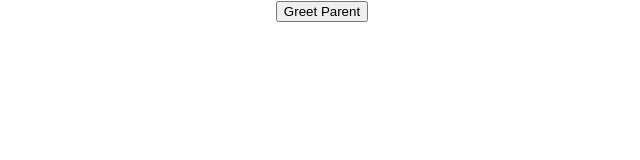
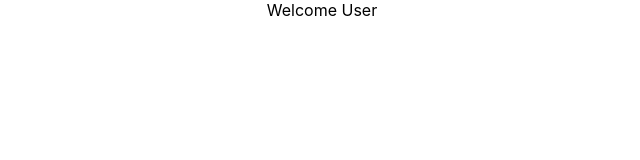
Before and after one commit to yashpatil1998/ReactRepository, a React (Create React App) app in the folder hello-world/: page / in a window 1280 px wide. Shown: the top 160 px of the page, without its empty margins (318-958 px from the left). Built offline with nearby package versions, Linux system fonts and the light colour scheme.

Commit message:
Conditional rendering 14july2020

```diff
--- a/hello-world/src/App.js
+++ b/hello-world/src/App.js
@@ -14,11 +14,13 @@ import FunctionClick from './components/FunctionClick';
 import ClassClick from './components/ClassClick';
 import EventBind from './components/EventBind';
 import ParentComponent from './components/ParentComponent';
+import UserGreeting from './components/UserGreeting';
 
 function App() {
   return (
     <div className="App">
-      <ParentComponent/>
+      <UserGreeting />
+      {/* <ParentComponent/> */}
       {/* <EventBind /> */}
       {/* <FunctionClick /> */}
       {/* <ClassClick /> */}
--- /dev/null
+++ b/hello-world/src/components/UserGreeting.js
@@ -0,0 +1,36 @@
+import React, { Component } from 'react'
+
+class UserGreeting extends Component {
+
+    constructor(props) {
+        super(props)
+
+        this.state = {
+            isLoggedIn: true
+        }
+    }
+
+
+    render() {
+
+        // let message
+        // if (this.state.isLoggedIn) {
+        //     message = <div>Welcome User</div>
+        // } else {
+        //     message = <div>Welcome Guest</div>
+        // }
+
+        // return (
+        //     <div>
+        //         {message}
+        //     </div>
+        // )
+        return (
+            this.state.isLoggedIn ?
+                <div>Welcome User</div> :
+                <div>Welcome Guest</div>
+        )
+    }
+}
+
+export default UserGreeting
```
